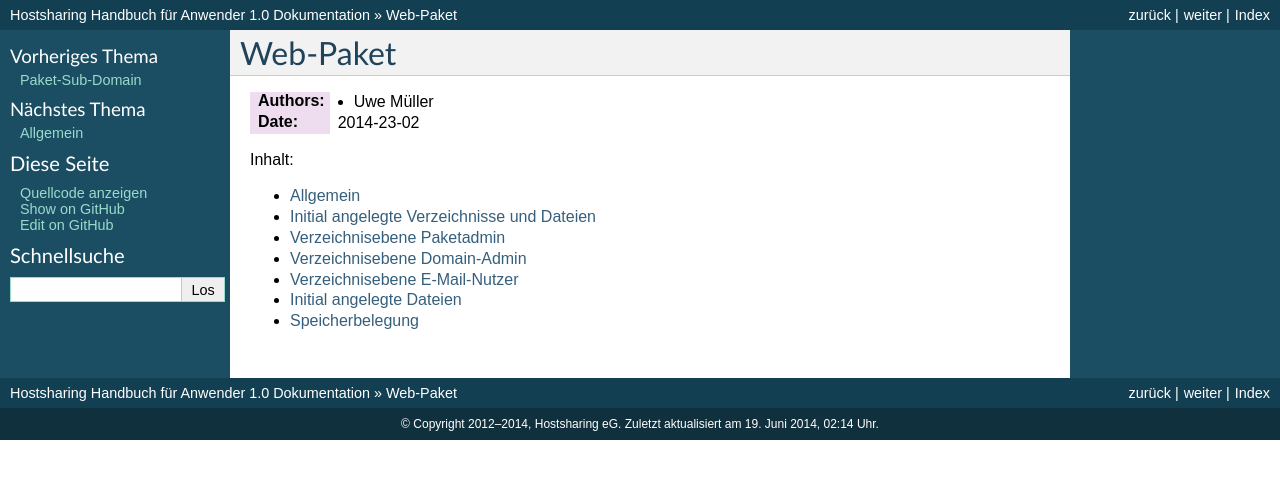
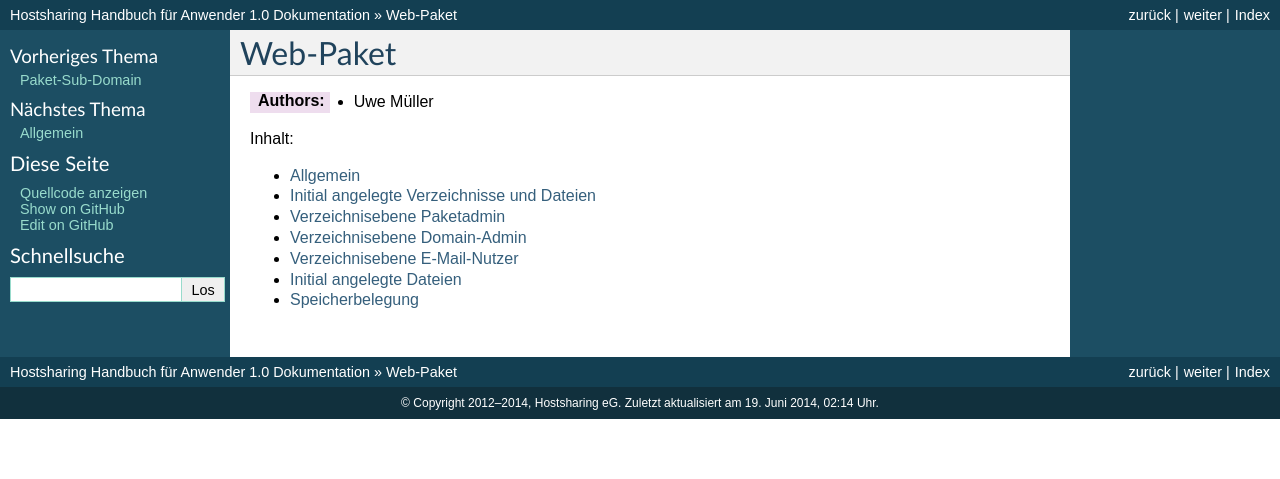
Before and after one commit to hostsharing/hs.docs.users, a Sphinx documentation site: the page built from source/webpaket/index.rst, in a window 1280 px wide. Shown: the top 479 px of the page. Built offline with Sphinx 7.4.7, drawn with Linux system fonts in a browser that asks for light colours.

Commit message:
change date syntax

```diff
--- a/source/webpaket/index.rst
+++ b/source/webpaket/index.rst
@@ -4,8 +4,9 @@
 
 :Authors: - Uwe Müller
 
+.. |date| date:: %d. %m. %Y
+.. |time| date:: %H:%M
 
-:Date:    2014-23-02
 
 
 Inhalt:
```
